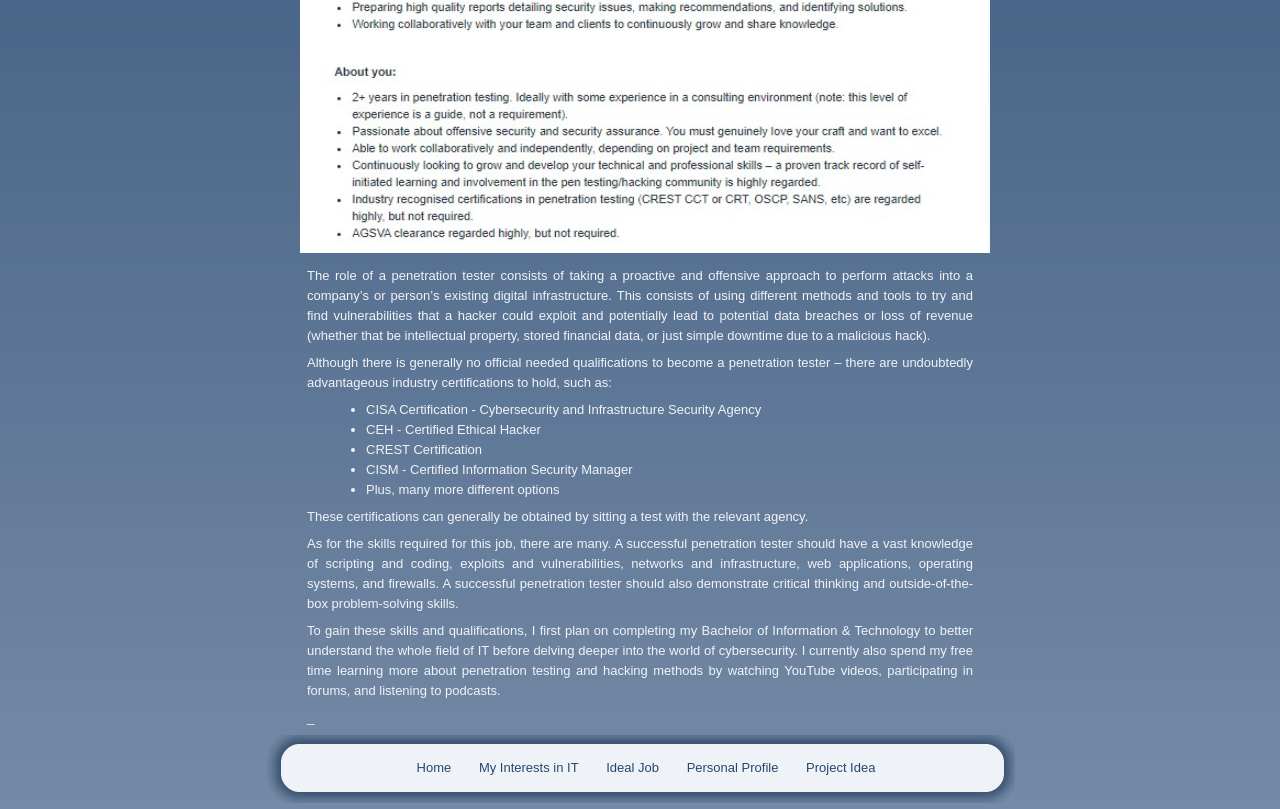
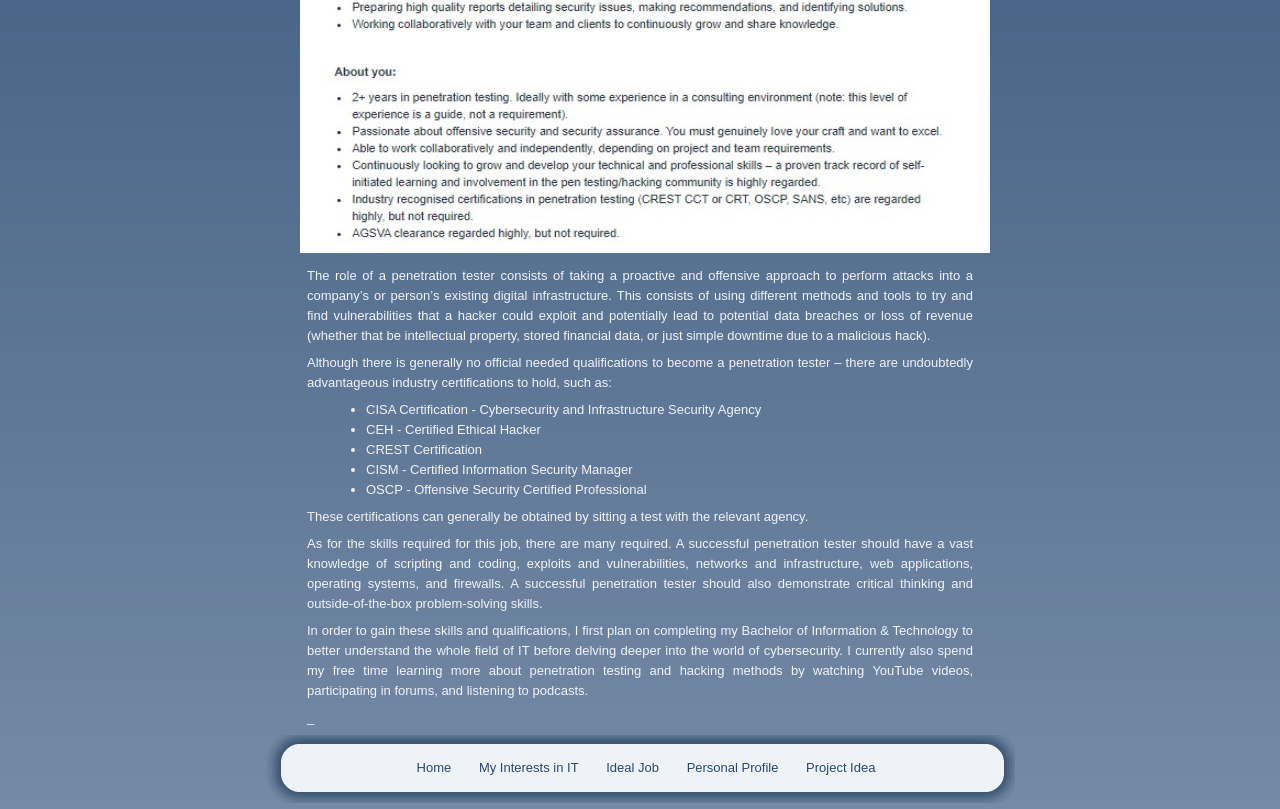
Before and after one commit to palmerjake/Assignment-1, a plain HTML site: page idealJob.html in a window 1280 px wide. Shown: the part 993-1802 px from the top of the page. Drawn offline with Linux system fonts and the light colour scheme.

Commit message:
updates files inc. assignment pdf

```diff
--- a/idealJob.html
+++ b/idealJob.html
@@ -26,7 +26,7 @@
       </div>
         <div class="contentTitle"><h2>Ideal Job - Penetration Tester</h2></div>
         <div class="contentText">
-          <p>  This ideal job appeals to me strongly as it requires persistence, problem-solving and is extremely flexible with job opportunities across the globe.</p>
+          <p>  My ideal job would be a professional Penetration Tester. This job appeals to me strongly as it requires persistence, problem-solving and is extremely flexible with job opportunities across the globe.</p>
 
           <a href="https://www.seek.com.au/job/56265605?type=standard#sol=c96cc10d5ebf8765a7f5c37d0f523c979c1e8dcb"><img src="images/idealjobss.jpg" alt="Penetration Tester Job Ad" height="850" width="690" style=margin-left:0px>
 
@@ -38,11 +38,11 @@
     <li>  CEH - Certified Ethical Hacker</li>
     <li>  CREST Certification</li>
     <li>  CISM - Certified Information Security Manager</li>
-    <li>  Plus, many more different options</li>
+    <li>  OSCP - Offensive Security Certified Professional</li>
 </ul>
 <p>  These certifications can generally be obtained by sitting a test with the relevant agency.</p>
-<p>  As for the skills required for this job, there are many. A successful penetration tester should have a vast knowledge of scripting and coding, exploits and vulnerabilities, networks and infrastructure, web applications, operating systems, and firewalls. A successful penetration tester should also demonstrate critical thinking and outside-of-the-box problem-solving skills.</p>
-<p>  To gain these skills and qualifications, I first plan on completing my Bachelor of Information &amp; Technology to better understand the whole field of IT before delving deeper into the world of cybersecurity. I currently also spend my free time learning more about penetration testing and hacking methods by watching YouTube videos, participating in forums, and listening to podcasts.</p>
+<p>  As for the skills required for this job, there are many required. A successful penetration tester should have a vast knowledge of scripting and coding, exploits and vulnerabilities, networks and infrastructure, web applications, operating systems, and firewalls. A successful penetration tester should also demonstrate critical thinking and outside-of-the-box problem-solving skills.</p>
+<p>  In order to gain these skills and qualifications, I first plan on completing my Bachelor of Information &amp; Technology to better understand the whole field of IT before delving deeper into the world of cybersecurity. I currently also spend my free time learning more about penetration testing and hacking methods by watching YouTube videos, participating in forums, and listening to podcasts.</p>
 <p>_</p>
         </div>
       </div>
```
Also changed, not shown: interest_IT.html (+1 -1 lines), personalprofile.html (+1 -1 lines), 2 other files.
